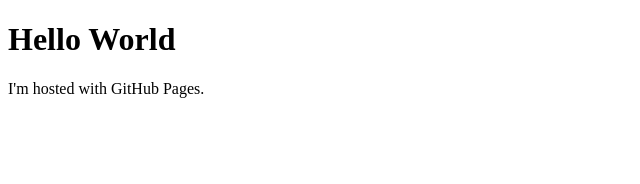
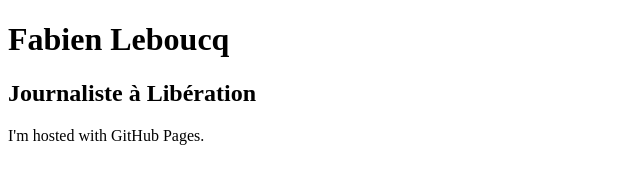
Before and after one commit to LeboucqF/leboucqf.github.io, a plain HTML site: page index.html in a window 1280 px wide. Shown: the whole page, without its empty margins (0-640 px from the left). Drawn offline with Linux system fonts and the light colour scheme.

Commit message:
Update index.html

```diff
--- a/index.html
+++ b/index.html
@@ -1,7 +1,8 @@
 <!DOCTYPE html>
 <html>
 <body>
-<h1>Hello World</h1>
+<h1>Fabien Leboucq</h1>
+<h2>Journaliste à Libération</h2>
 <p>I'm hosted with GitHub Pages.</p>
 </body>
 </html>
```
